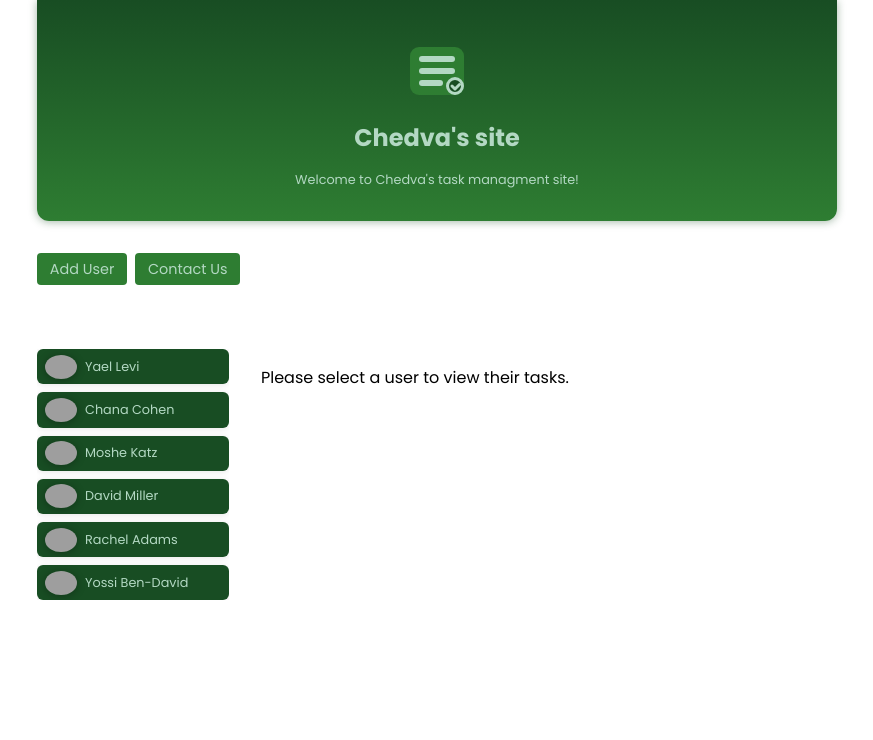
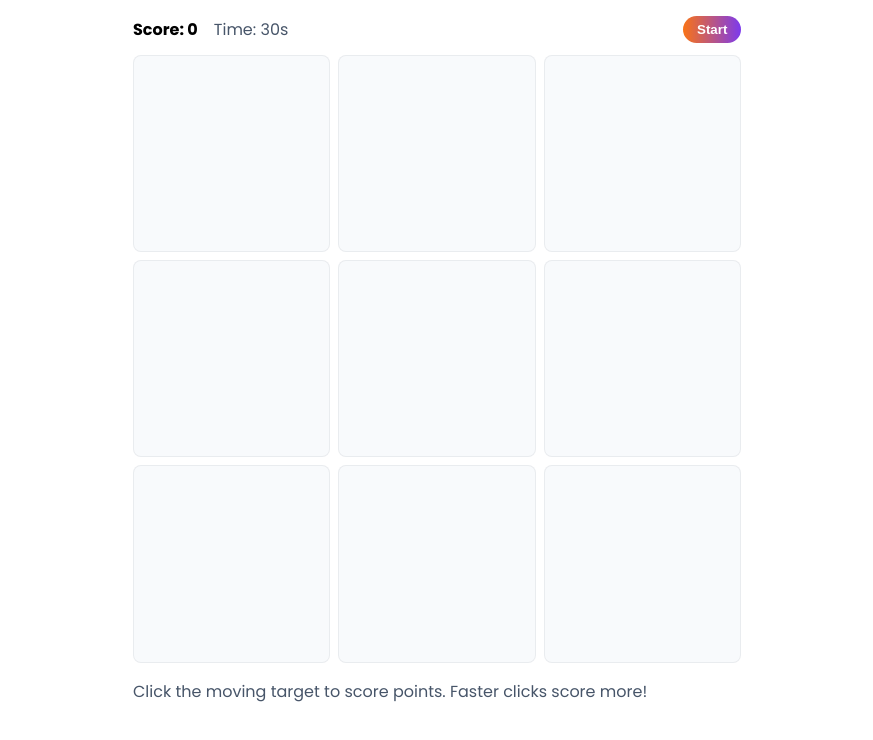
Before and after one commit to chedvak/angular-course-2025, an Angular app: page /students/1/info in a window 1280 px wide. Shown: the top 740 px of the page, without its empty margins (203-1076 px from the left). Built offline with nearby package versions, Linux system fonts and the light colour scheme; grey boxes are pictures that could not be loaded.

Commit message:
hit the target game - signals excersize

```diff
--- a/src/app/app.html
+++ b/src/app/app.html
@@ -1,4 +1,4 @@
-<app-header />
+<!-- <app-header />
 <div class="actions">
   <button (click)="onClickAddUser()">Add User</button>
   <button (click)="onClickAddUser()">Contact Us</button>
@@ -25,7 +25,7 @@
 }
 
 
- <!-- <app-shopping-page></app-shopping-page> -->
+ <app-shopping-page></app-shopping-page> -->
 
 
  <!--<app-game-container></app-game-container> -->
@@ -41,3 +41,6 @@
 <!-- <app-pipe-usage></app-pipe-usage>
 
  <app-parent></app-parent> -->
+
+
+ <app-game></app-game>
--- a/src/app/app.ts
+++ b/src/app/app.ts
@@ -16,10 +16,11 @@ import { TimerContainer } from "./lifeCycle/timer-container/timer-container";
 import { ObservableComponent } from "./observbaleDemo/observable-component/observable-component";
 import { Parent } from "./ngContent/parent/parent";
 import { PipeUsage } from "./pipe-usage/pipe-usage";
+import { Game } from "./game/game";
 
 @Component({
   selector: 'app-root',
-  imports: [Header, User, Tasks, SignalsDemoComponent, NewUser, MyForm, GameContainer, ShoppingPage, StudentsContainer, UsersFetch, TimerContainer, ObservableComponent, Parent, PipeUsage],
+  imports: [Header, User, Tasks, SignalsDemoComponent, NewUser, MyForm, GameContainer, ShoppingPage, StudentsContainer, UsersFetch, TimerContainer, ObservableComponent, Parent, PipeUsage, Game],
   templateUrl: './app.html',
   styleUrls: ['./app.css']
 })
--- /dev/null
+++ b/src/app/game/game.css
@@ -0,0 +1,74 @@
+.game {
+  max-width: 640px;
+  margin: 0 auto;
+  padding: 1rem;
+}
+
+.game-header {
+  display: flex;
+  justify-content: space-between;
+  align-items: center;
+  gap: 1rem;
+  margin-bottom: 0.75rem;
+}
+
+.info {
+  display: flex;
+  gap: 1rem;
+  align-items: baseline;
+}
+
+.score {
+  font-weight: 700;
+}
+
+.timer {
+  color: var(--muted-color, #475569);
+}
+
+.grid {
+  display: grid;
+  grid-template-columns: repeat(3, 1fr);
+  gap: 0.5rem;
+}
+
+.cell {
+  position: relative;
+  aspect-ratio: 1/1;
+  border-radius: 8px;
+  border: 1px solid rgba(15,23,42,0.06);
+  background: #f8fafc;
+  cursor: pointer;
+  display: flex;
+  align-items: center;
+  justify-content: center;
+}
+
+.cell.active {
+  background: linear-gradient(90deg, #f43f5e 0%, #7c3aed 100%);
+  color: white;
+}
+
+.dot {
+  width: 18px;
+  height: 18px;
+  border-radius: 9999px;
+  background: rgba(255,255,255,0.9);
+  box-shadow: 0 1px 0 rgba(0,0,0,0.06) inset;
+}
+
+.btn-pill {
+  display: inline-flex;
+  align-items: center;
+  padding: 0.35rem 0.85rem;
+  border-radius: 9999px;
+  border: 0;
+  background: linear-gradient(90deg, #f97316 0%, #7c3aed 100%);
+  color: white;
+  font-weight: 600;
+  cursor: pointer;
+}
+
+.muted {
+  color: var(--muted-color, #475569);
+}
--- /dev/null
+++ b/src/app/game/game.html
@@ -0,0 +1,30 @@
+<section class="game" role="application" aria-label="Click target game">
+  <div class="game-header">
+    <div class="info">
+      <div class="score">Score: {{ score() }}</div>
+      <div class="timer">Time: {{ timeLeft() }}s</div>
+    </div>
+
+    <div class="controls">
+      <button class="btn-pill" type="button" (click)="onClickAction()">{{ buttonLabel() }}</button>
+    </div>
+  </div>
+
+  <div class="grid" role="grid">
+    @for(cell of cells; track $index) {
+    <button
+      class="cell"
+      role="gridcell"
+      (click)="hit($index)"
+      [class.active]="active() === $index"
+      [attr.aria-pressed]="active() === $index"
+    >
+      @if(active() === $index) {
+      <span class="dot"></span>
+      }
+    </button>
+    }
+  </div>
+
+  <p class="muted">Click the moving target to score points. Faster clicks score more!</p>
+</section>
--- /dev/null
+++ b/src/app/game/game.ts
@@ -0,0 +1,78 @@
+import { Component, computed, OnDestroy, signal } from '@angular/core';
+
+@Component({
+  selector: 'app-game',
+  imports: [],
+  templateUrl: './game.html',
+  styleUrls: ['./game.css'],
+})
+export class Game implements OnDestroy {
+  readonly gridSize = 9;
+  readonly cells = Array.from({ length: this.gridSize });
+
+  active = signal<number | null>(null);
+  score = signal(0);
+  timeLeft = signal(30);
+  isRunning = signal(false);
+
+  buttonLabel = computed(() => {
+    return this.isRunning() ? 'Stop' : 'Start';
+  });
+
+  private tickId: any = null;
+  private timerId: any = null;
+
+  onClickAction() {
+    if (this.isRunning()) {
+      this.stop();
+    } else {
+      this.start();
+    }
+  }
+
+  start() {
+    if (this.isRunning()) return;
+    this.score.set(0);
+    this.timeLeft.set(30);
+    this.isRunning.set(true);
+    this.setRandomActive();
+
+    this.tickId = setInterval(() => this.setRandomActive(), 700);
+    this.timerId = setInterval(() => {
+      const t = this.timeLeft() - 1;
+      this.timeLeft.set(t);
+      if (t <= 0) this.stop();
+    }, 1000);
+  }
+
+  stop() {
+    this.isRunning.set(false);
+    this.active.set(null);
+    if (this.tickId) {
+      clearInterval(this.tickId);
+      this.tickId = null;
+    }
+    if (this.timerId) {
+      clearInterval(this.timerId);
+      this.timerId = null;
+    }
+  }
+
+  hit(index: number) {
+    if (!this.isRunning()) return;
+    if (this.active() === index) {
+      this.score.update((s) => s + 1);
+      // immediately move target to make it more interactive
+      this.setRandomActive();
+    }
+  }
+
+  private setRandomActive() {
+    const next = Math.floor(Math.random() * this.gridSize);
+    this.active.set(next);
+  }
+
+  ngOnDestroy() {
+    this.stop();
+  }
+}
```
